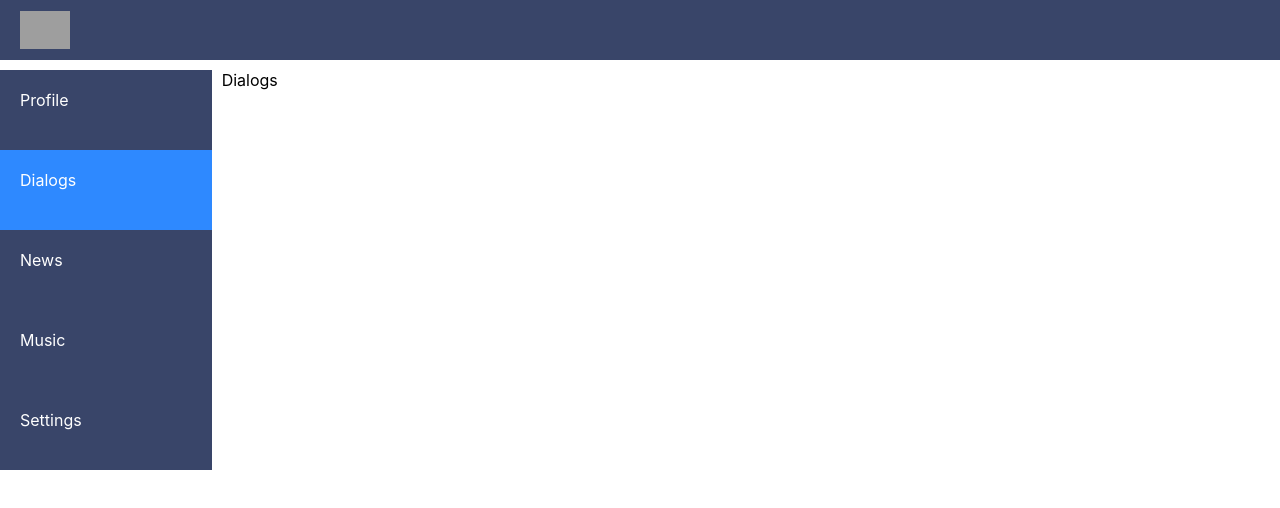
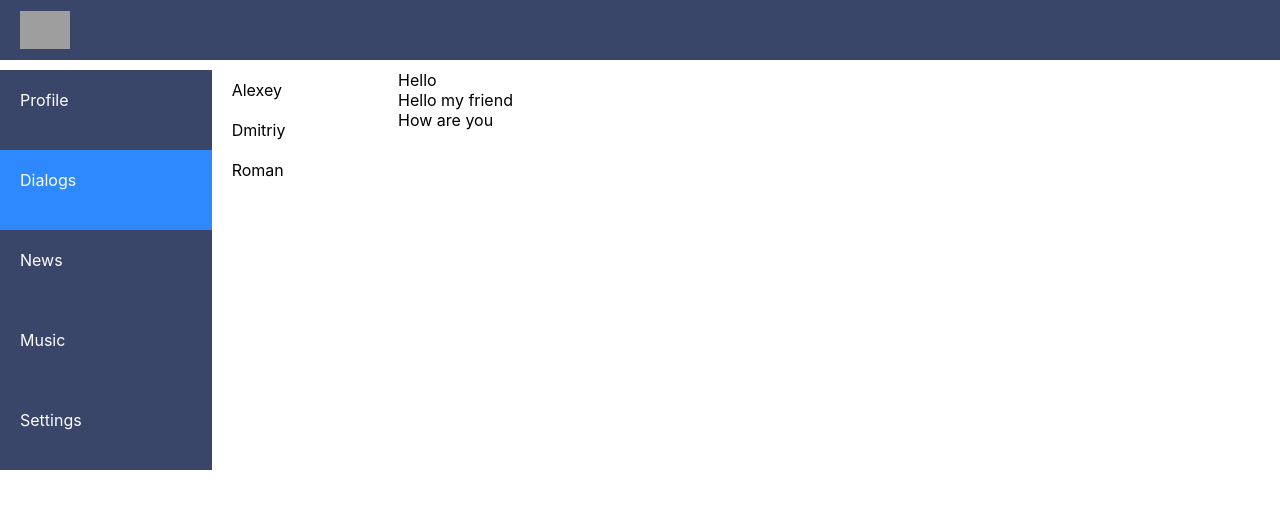
Before and after one commit to piy-bebe/react, a React (Create React App) app: page /dialogs in a window 1280 px wide. Shown: the top 508 px of the page. Built offline with nearby package versions, Linux system fonts and the light colour scheme; grey boxes are pictures that could not be loaded.

Commit message:
create dialogs

```diff
--- a/src/App.js
+++ b/src/App.js
@@ -1,5 +1,5 @@
 import React from 'react'
-import {Route, BrowserRouter} from 'react-router-dom'
+import { Route, BrowserRouter } from 'react-router-dom'
 
 // CSS
 import './App.css'
--- a/src/components/Dialogs/Dialogs.jsx
+++ b/src/components/Dialogs/Dialogs.jsx
@@ -2,7 +2,20 @@ import React from 'react'
 import CSS from './Dialogs.module.css'
 
 const Dialogs = (props) => {
-  return <div>Dialogs</div>
+  return (
+    <div className={CSS.dialogs}>
+      <div className={CSS.leftSide}>
+        <div className={CSS.dialog__item}>Alexey</div>
+        <div className={CSS.dialog__item}>Dmitriy</div>
+        <div className={CSS.dialog__item}>Roman</div>
+      </div>
+      <div className={CSS.rightSide}>
+        <div className={CSS.message__item}>Hello</div>
+        <div className={CSS.message__item}>Hello my friend</div>
+        <div className={CSS.message__item}>How are you</div>
+      </div>
+    </div>
+  )
 }
 
 export default Dialogs
--- a/src/components/Dialogs/Dialogs.module.css
+++ b/src/components/Dialogs/Dialogs.module.css
@@ -0,0 +1,8 @@
+.dialogs {
+  display: grid;
+  grid-template-columns: 2fr 10fr;
+}
+
+.dialog__item {
+  padding: 10px;
+}
```
Also changed, not shown: src/components/Navbar/Navbar.jsx (+6 -6 lines), src/components/Header/Header.module.css (line endings or trailing spaces). Lines whose indentation alone changed are shown as unchanged.
